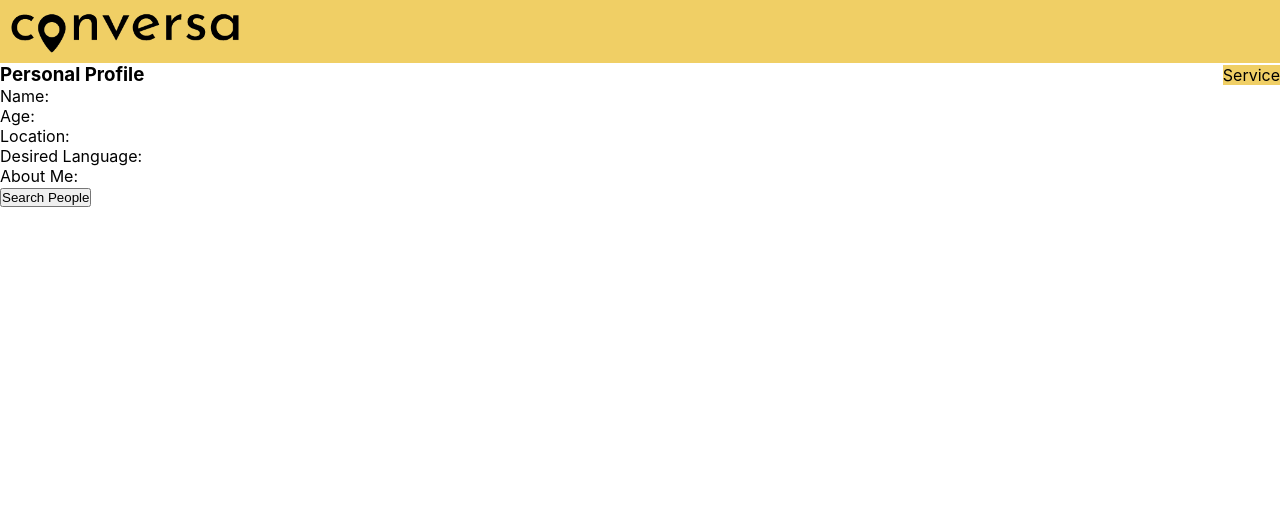
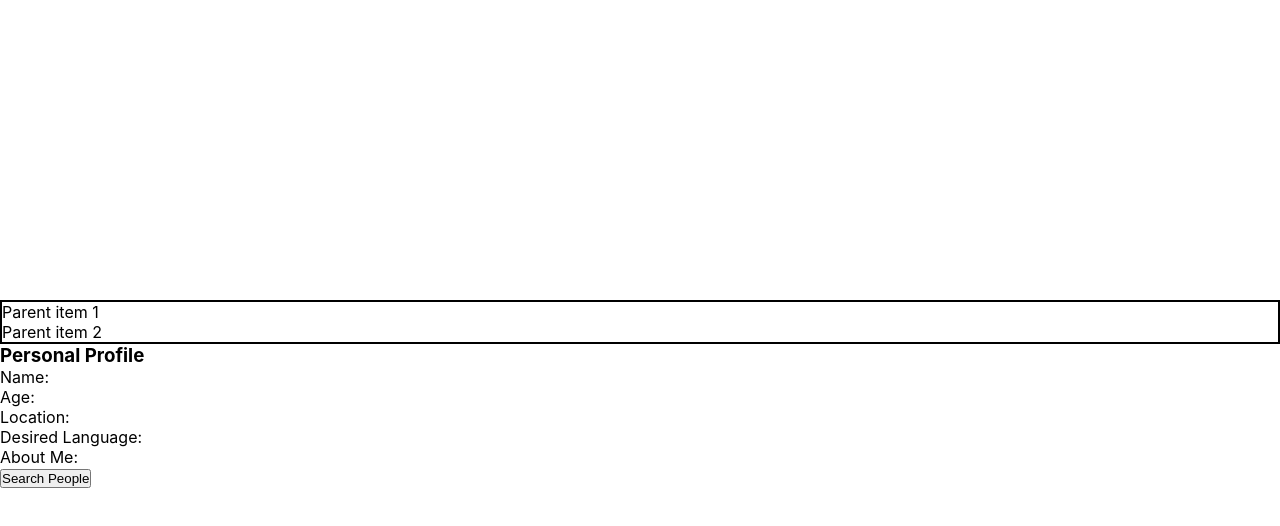
Before and after one commit to AnnaC200/conversa, a React (Create React App) app: page /MyProfile in a window 1280 px wide. Shown: the top 526 px of the page. Built offline with nearby package versions, Linux system fonts and the light colour scheme.

Commit message:
navbar hell

```diff
--- a/src/components/MyProfile/NavBar.css
+++ b/src/components/MyProfile/NavBar.css
@@ -8,89 +8,14 @@ body {
   width: 100%;
 }
 
-.logopic {
-    position: relative;
-    margin-left: 0px;
-    width: 250px;
-    max-width: 300px;
-    line-height: 10px;
-    padding-top: 6px;
-}
-
-nav {
-  margin: 0;
-  padding: 0;
-  width: 100%;
-  height: 63px;
-  background-color: #f0cf65;
-}
-
-.logobox {
-    width: 100%;
-}
-
-nav:after {
-  content: "";
-  display: table;
-  clear: both;
-}
-
-nav ul {
-  float: right;
-  padding: 0;
-  margin: 0;
-  list-style: none;
-  position: relative;
-}
-
-nav ul li {
-  margin: 0px;
-  display: inline-block;
-  float: left;
-  background-color: #f0cf65;
-}
-
-nav a {
-  display: block;
-  padding: 0 20px;
-  color: #fff;
-  font-size: 20px;
-  line-height: 60px;
-  text-decoration: none;
-}
-
-nav ul ul {
-  display: none;
-  position: absolute;
-  top: 60px;
-}
-
-nav ul li:hover > ul {
-  display: inherit;
-}
-
-nav ul ul li {
-  width: 170px;
-  float: none;
-  display: list-item;
-  position: relative;
-}
-
-nav ul ul ul li {
-  position: relative;
-  top: -60px;
-  left: 170px;
-}
-
-li > a:after {
-  content: " +";
-}
-
-.toggle,
-[id^="drop"] {
+.menu ul,
+.menu input,
+.menu .closer,
+.menu input:checked~.opener {
   display: none;
 }
 
-li > a:only-child:after {
-  content: "";
+.menu input:checked~ul,
+.menu input:checked~.closer {
+  display: block;
 }
--- a/src/components/MyProfile/NavBar.js
+++ b/src/components/MyProfile/NavBar.js
@@ -1,32 +1,34 @@
 import React from "react";
 import "./NavBar.css";
-import logo from "../../image/logoblack.png";
 
 const NavBar = () => {
   return (
-    <div>
-      <nav>
-        <div id="logo">
-          <img className="logopic" src={logo} alt="conversa logo in black" />
-        </div>
-        <label htmlFor="drop" className="toggle">
-          Menu
-          <input type="checkbox" id="drop" />
-        </label>
+    <div className="header">
       <ul className="menu">
         <li>
-            <label htmlFor="drop-1" className="toggle">
-              Service +<input type="checkbox" id="drop-1" />
+          <label className="opener" htmlFor="drop1">
+            Parent item 1<input type="radio" name="menuopt" id="drop1" />
           </label>
-            Service
           <ul>
-              <li>Service 1</li>
-              <li>Service 2</li>
-              <li>Service 3</li>
+            <li>Menu item 1</li>
+            <li>Menu item 2</li>
+            <li>Menu item 3</li>
           </ul>
         </li>
+        <li>
+          <label className="opener" htmlFor="drop2">
+            Parent item 2<input type="radio" name="menuopt" id="drop2" />
+          </label>
+          <ul>
+            <li>Menu item 1</li>
+            <li>Menu item 2</li>
+            <li>Menu item 3</li>
+            <li>Menu item 4</li>
+            <li>Menu item 5</li>
           </ul>
-      </nav>
+          <input type="radio" name="menuopt" id="dropclose" />
+        </li>
+      </ul>
     </div>
   );
 };
```
Also changed, not shown: src/image/hamburger.png. Lines whose indentation alone changed are shown as unchanged.
